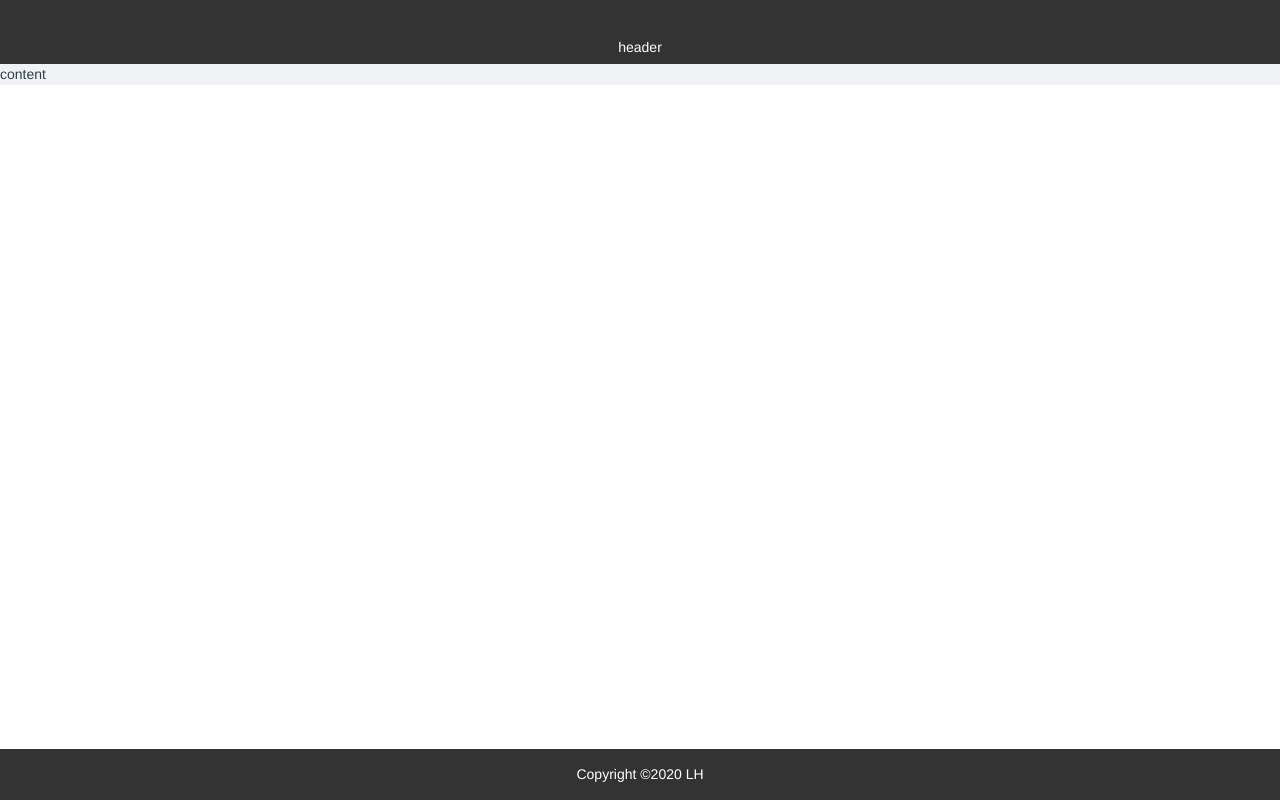
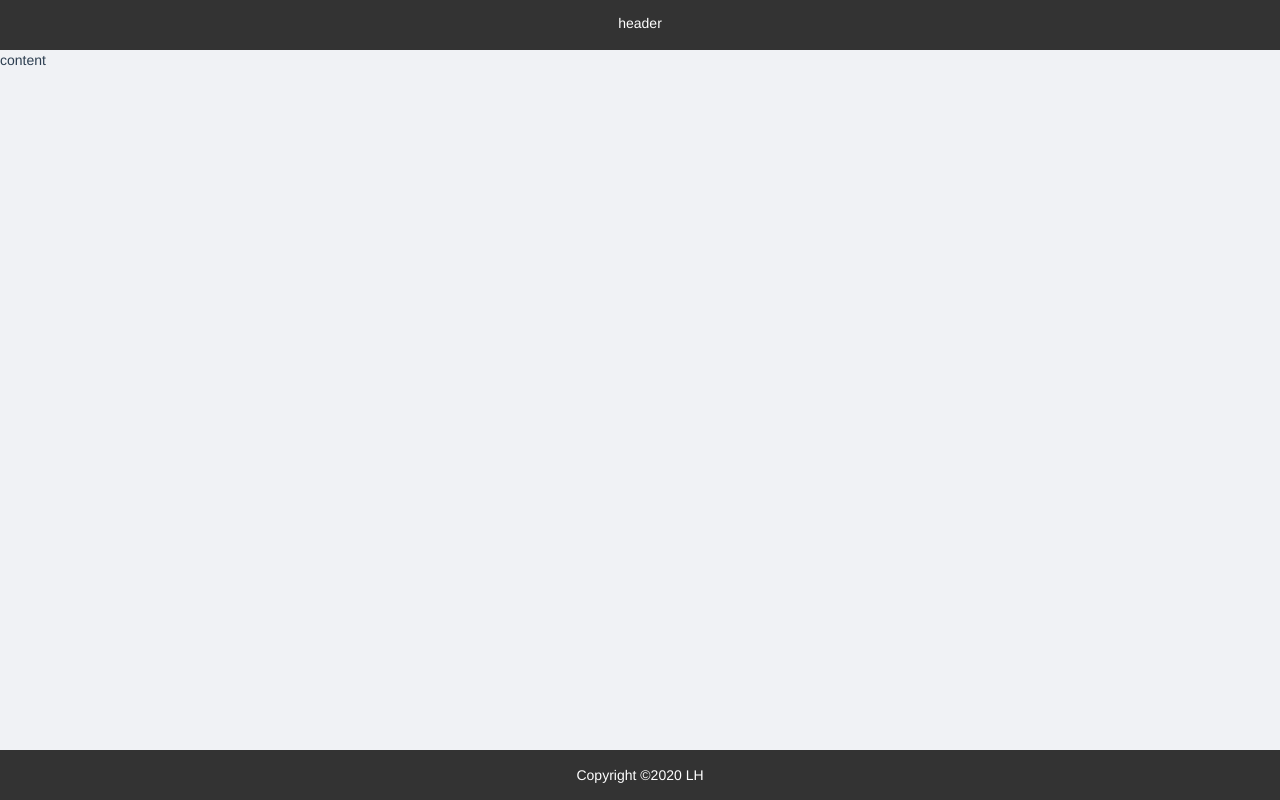
Before and after one commit to luohu1/gh-pages, a Vue app: page /#/ in a window 1280 px wide. Built offline with nearby package versions, Linux system fonts and the light colour scheme.

Commit message:
fix basiclayout.

```diff
--- a/src/App.vue
+++ b/src/App.vue
@@ -5,14 +5,8 @@
 </template>
 
 <style lang="less">
-html {
+html, body {
   height:100%;
-}
-body {
-  min-height: 100%;
-  margin: 0;
-  padding: 0;
-  position: relative;
 }
 #app {
   font-family: Avenir, Helvetica, Arial, sans-serif;
--- a/src/layouts/BasicLayout.vue
+++ b/src/layouts/BasicLayout.vue
@@ -1,7 +1,6 @@
 <template>
   <a-layout id="basic-layout">
     <a-layout-header id="layout-header">
-      <div class="logo"/>
       <span>header</span>
     </a-layout-header>
     <a-layout-content  id="layout-content">
@@ -22,25 +21,24 @@ export default {
 </script>
 
 <style scoped lang="less">
-.mixin-style {
+.mixin-style() {
+  height: 50px;
+  padding: 15px 0;
   background: #333;
   font-size: 14px;
   color: #ffffff;
-  padding: 15px 0;
   text-align: center;
 }
 #basic-layout {
   #layout-header {
     .mixin-style();
+    line-height: normal;
   }
   #layout-content {
-    height: 100%;
+    min-height: calc(100vh - 100px);
   }
   #layout-footer {
     .mixin-style();
-    position: absolute;
-    bottom: 0px;
-    width: 100%;
   }
 }
 </style>
--- a/vue.config.js
+++ b/vue.config.js
@@ -2,11 +2,6 @@ module.exports = {
   css: {
     loaderOptions: {
       less: {
-        modifyVars: {
-          'primary-color': '#1DA57A',
-          'link-color': '#1DA57A',
-          'border-radius-base': '2px'
-        },
         javascriptEnabled: true
       }
     }
```
